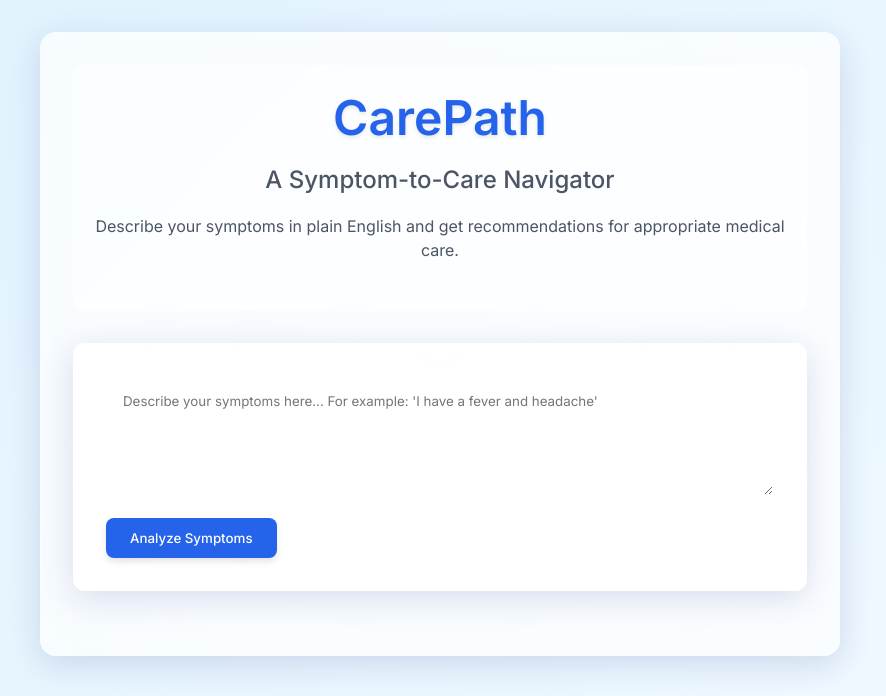
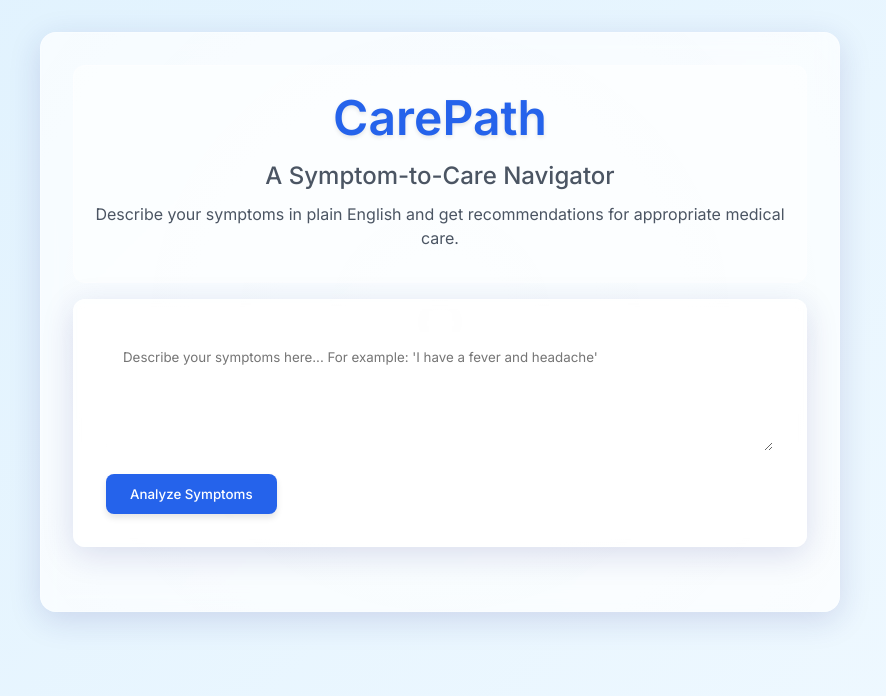
Before and after one commit to nithinsenthil/CarePath, a Flask app: page / in a window 1280 px wide. Shown: the top 696 px of the page, without its empty margins (200-1086 px from the left). Run offline with Flask 3, Linux system fonts and the light colour scheme.

Commit message:
Done for hackathon submission

```diff
--- a/static/styles.css
+++ b/static/styles.css
@@ -64,7 +64,7 @@ body::before {
 
 header {
     text-align: center;
-    margin-bottom: 2rem;
+    margin-bottom: 1rem;
     padding: 1rem;
     background: rgba(255, 255, 255, 0.5);
     border-radius: 0.75rem;
@@ -74,7 +74,7 @@ header {
 h1 {
     font-size: 3rem;
     color: var(--primary-color);
-    margin-bottom: 0.5rem;
+    margin-bottom: 0.25rem;
     text-shadow: 0 2px 4px rgba(0, 0, 0, 0.1);
     font-weight: 700;
 }
@@ -82,13 +82,13 @@ h1 {
 h2 {
     font-size: 1.5rem;
     color: #4b5563;
-    margin-bottom: 1rem;
+    margin-bottom: 0.5rem;
     font-weight: 500;
 }
 
 .description {
     color: #4b5563;
-    margin-bottom: 2rem;
+    margin-bottom: 1rem;
 }
 
 .input-section {
```
